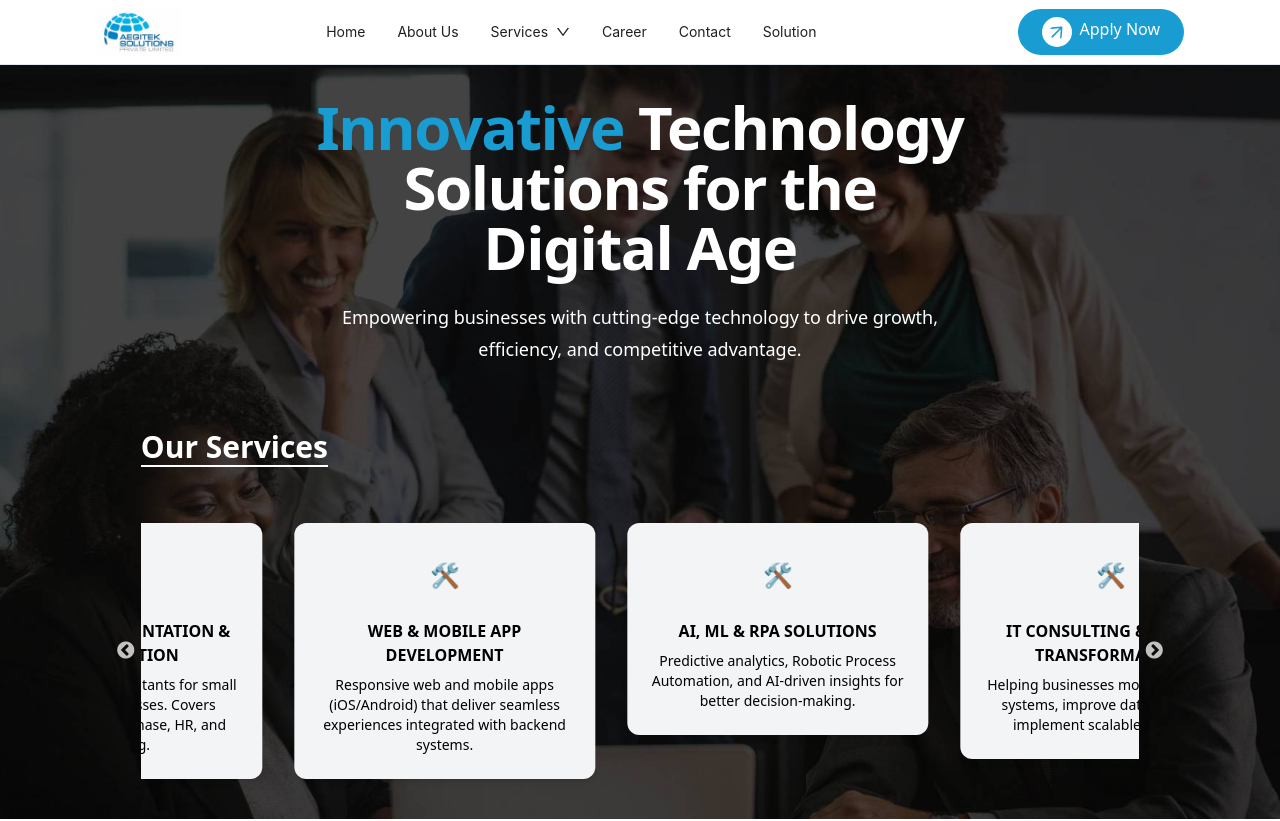
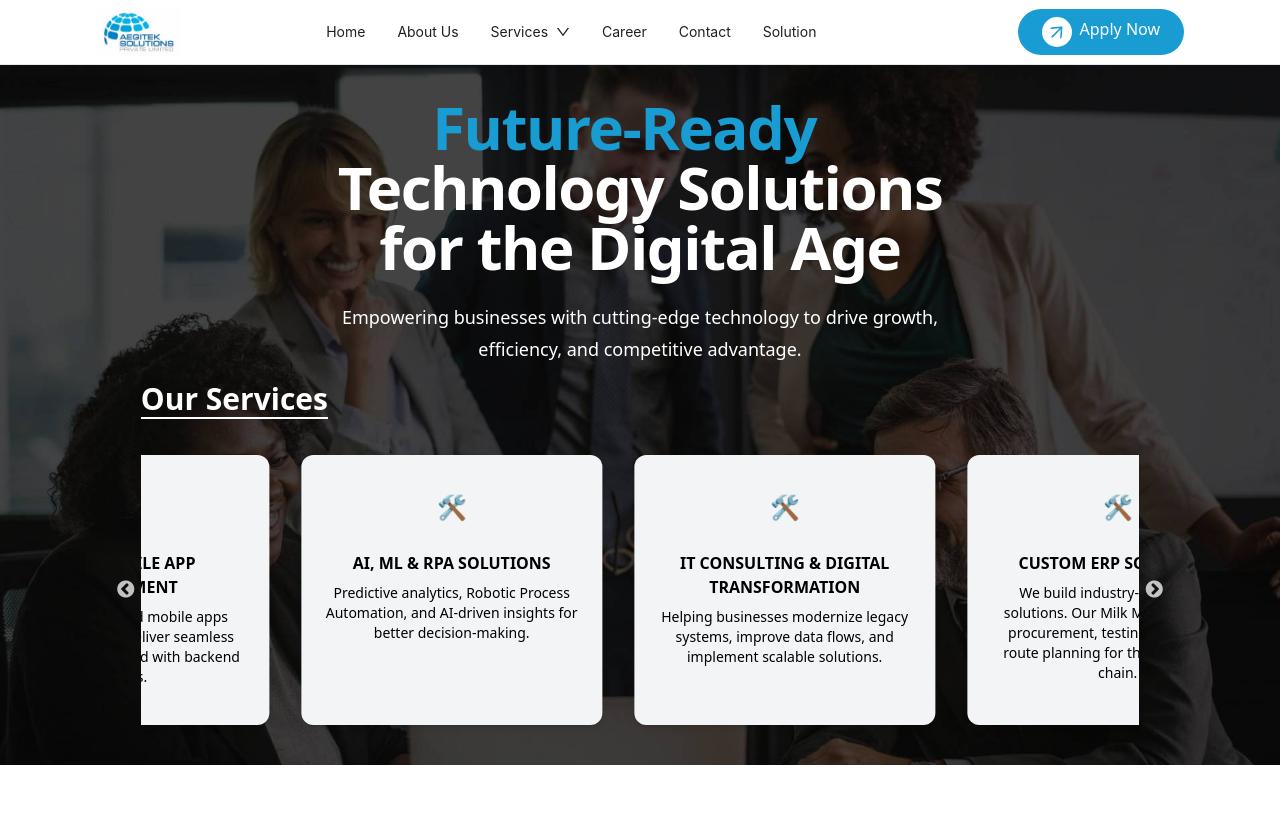
Before and after one commit to priya-saran12345/aegitk-website, a Next.js app: page / in a window 1280 px wide. Shown: the top 821 px of the page. Built offline with nearby package versions, Linux system fonts and the light colour scheme.

Commit message:
complete about page

```diff
--- a/package.json
+++ b/package.json
@@ -16,10 +16,13 @@
     "antd": "^5.26.0",
     "class-variance-authority": "^0.7.1",
     "clsx": "^2.1.1",
+    "framer-motion": "^12.18.1",
     "lucide-react": "^0.513.0",
     "next": "15.3.3",
     "react": "^19.0.0",
     "react-dom": "^19.0.0",
+    "react-intersection-observer": "^9.16.0",
+    "react-simple-typewriter": "^5.0.1",
     "react-slick": "^0.30.3",
     "slick-carousel": "^1.8.1",
     "tailwind-merge": "^3.3.1"
--- a/src/app/globals.css
+++ b/src/app/globals.css
@@ -3,41 +3,32 @@
 :root {
          --blue: '#189CD2',
 }
-@keyframes fadeIn {
-  0% {
-      top: 65%;
-      right: 0;
-  }
-  15%{
-    top: 55%;
-    right: -5;
-  }
-  25%{
-    top: 45%;
-    right: -5;
-  }
-  50%{
-    top: 35%;
-    right: -5;
-  }
-  75%{
-    top: 25%;
-    right: -5%;
-  }
-  85%{
-    top: 15%;
-    right: -5%;
-  }
-  100% {
-      top: 0%;
-      right: 0%;
-  }
-}
 
-/* Apply animation and background color on hover */
-.outer-container:hover .fade-in {
-  animation: fadeIn 0.15s ease-in-out forwards;
-  /* background-color: chartreuse; */
 
-  z-index: 900!important;
-}
+
+.loader {
+      width: 48px;
+      height: 48px;
+      border:10px solid #FFF;
+      border-radius: 50%;
+      position: relative;
+      transform:rotate(45deg);
+      box-sizing: border-box;
+    }
+    .loader::before {
+      content: "";
+      position: absolute;
+      box-sizing: border-box;
+      inset:-10px;
+      border-radius: 50%;
+      border:10px solid #FF3D00;
+      animation: prixClipFix 2s infinite linear;
+    }
+
+    @keyframes prixClipFix {
+        0%   {clip-path:polygon(50% 50%,0 0,0 0,0 0,0 0,0 0)}
+        25%  {clip-path:polygon(50% 50%,0 0,100% 0,100% 0,100% 0,100% 0)}
+        50%  {clip-path:polygon(50% 50%,0 0,100% 0,100% 100%,100% 100%,100% 100%)}
+        75%  {clip-path:polygon(50% 50%,0 0,100% 0,100% 100%,0 100%,0 100%)}
+        100% {clip-path:polygon(50% 50%,0 0,100% 0,100% 100%,0 100%,0 0)}
+    }
--- a/src/components/ServiceSlider.tsx
+++ b/src/components/ServiceSlider.tsx
@@ -1,10 +1,10 @@
-"use client"; // Only if using app router (Next.js 13+)
-import Slider from 'react-slick'
-// import dynam/ic from "next/dynamic";x`
+'use client';
+
+import Slider from 'react-slick';
+import { motion } from 'framer-motion';
+import { useInView } from 'react-intersection-observer';
 import "slick-carousel/slick/slick.css";
 import "slick-carousel/slick/slick-theme.css";
-
-// const Slider = dynamic(() => import("react-slick"), { ssr: false }); // ⛔ Prevent SSR issues
 
 const services = [
   {
@@ -35,12 +35,13 @@ const services = [
 ];
 
 const sliderSettings = {
-  // dots: true,
   infinite: true,
   speed: 500,
   slidesToShow: 3,
   slidesToScroll: 1,
-  autoplay:true,
+  autoplay: true,
+  autoplaySpeed: 2000,
+  pauseOnHover: true, // ⛔️ Pauses autoplay on hover
   responsive: [
     {
       breakpoint: 1024,
@@ -54,25 +55,37 @@ const sliderSettings = {
 };
 
 export function ServiceSlider() {
+  const { ref, inView } = useInView({ triggerOnce: true, threshold: 0.1 });
+
   return (
-    <div className=" pt-16 pb-6 px-6  lg:px-12">
-      <h2 className="text-3xl w-fit font-bold text-start border-b-2 border-white text-white  mb-10">Our Services</h2>
-      <div className="h-full"> {/* Ensure parent has a height */}
+    <div className="pt-4 pb-6 px-6 lg:px-12" ref={ref}>
+      <h2 className="text-3xl w-fit font-bold text-start border-b-2 border-white text-white mb-5">
+        Our Services
+      </h2>
+
+      <div className="h-full">
         <Slider {...sliderSettings}>
           {services.map((service, index) => (
-      <div key={index} className="p-4 h-full"> {/* Take full height of parent */}
-        <div className="h-full flex flex-col justify-between bg-gray-100 p-6 rounded-xl shadow-md">
+            <motion.div
+              key={index}
+              className="p-4 h-full"
+              initial={{ opacity: 0, y: 40 ,x:-60 }}
+              animate={inView ? { opacity: 1, y: 0 } : {}}
+              transition={{ delay: index * 0.2, duration: 0.6, ease: 'easeOut' }}
+            >
+              <div className="h-full flex flex-col justify-between bg-gray-100 p-6 rounded-xl shadow-md min-h-[270px]">
                 <div>
                   <div className="text-2xl bg-primary/60 w-fit mx-auto p-3 rounded-lg mb-4">🛠️</div>
-            <h3 className="text-md text-blue font-semibold mb-2">{service.title}</h3>
-            <p className="text-sm">{service.description}</p>
+                  <h3 className="text-md text-blue font-semibold mb-2 text-center">
+                    {service.title}
+                  </h3>
+                  <p className="text-sm text-center">{service.description}</p>
                 </div>
               </div>
-      </div>
+            </motion.div>
           ))}
         </Slider>
       </div>
-
     </div>
   );
 }
--- a/src/components/features.tsx
+++ b/src/components/features.tsx
@@ -1,3 +1,5 @@
+'use client';
+
 import {
   Card,
   CardContent,
@@ -13,6 +15,8 @@ import {
   Cloud,
   Cpu,
 } from "lucide-react";
+import { motion } from "framer-motion";
+import { useInView } from "react-intersection-observer";
 
 export default function Features() {
   const features = [
@@ -54,27 +58,47 @@ export default function Features() {
     },
   ];
 
+  const { ref, inView } = useInView({
+    triggerOnce: true,
+    threshold: 0.1,
+  });
+
   return (
-    <div className="py-16 lg:w-[90%]  px-6 mx-auto">
+    <div className="py-16 lg:w-[90%] px-6 mx-auto" ref={ref}>
       <div className="mx-auto px-4">
-        <div className="max-w-3xl mx-auto text-center mb-12">
-          <h2 className="text-3xl font-bold mb-4"> <span className="text-[#189CD2]">Our</span>  Core Services</h2>
+        {/* Heading & Description */}
+        <motion.div
+          initial={{ opacity: 0, y: 40 ,x:40 }}
+          animate={inView ? { opacity: 1, y: 0 } : {}}
+          transition={{ duration: 1.2, ease: "easeOut" }}
+          className="max-w-3xl mx-auto text-center mb-12"
+        >
+          <h2 className="text-3xl font-bold mb-4">
+            <span className="text-[#189CD2]">What</span> we do
+          </h2>
           <p className="text-lg text-muted-foreground">
             We provide a comprehensive range of technology solutions to help your business thrive in the digital age.
           </p>
-        </div>
+        </motion.div>
 
+        {/* Feature Cards */}
         <div className="grid grid-cols-1 md:grid-cols-2 lg:grid-cols-3 gap-6">
           {features.map((feature, index) => (
-  <div
+            <motion.div
               key={index}
+              initial={{ opacity: 0, y: 50 }}
+              animate={inView ? { opacity: 1, y: 0 } : {}}
+              transition={{
+                duration: 1.2,
+                delay: 0.3 + index * 0.2,
+                ease: "easeOut",
+              }}
               className="relative transition-all duration-300 group"
             >
-    {/* Glow effect behind the card */}
-    <div className="absolute inset-0 -z-10 rounded-2xl scale-105 opacity-0
-     group-hover:opacity-100 bg-[#189CD2]/20 border-[1px] border-[#189CD2]/30  transition-all duration-300" />
+              {/* Glow effect */}
+              <div className="absolute inset-0 -z-10 rounded-2xl scale-105 opacity-0 group-hover:opacity-100 bg-[#189CD2]/20 border-[1px] border-[#189CD2]/30 transition-all duration-300" />
 
-    {/* Card with hover border */}
+              {/* Card */}
               <Card className="rounded-2xl border-[1px] border-slate-200 z-30 shadow-lg transition-all duration-300 border bg-white border-transparent group-hover:border-[#189CD2]/30">
                 <CardHeader>
                   <div className="h-12 w-12 rounded-md bg-[#189CD2]/20 flex items-center justify-center mb-4">
@@ -88,9 +112,8 @@ export default function Features() {
                   </CardDescription>
                 </CardContent>
               </Card>
-  </div>
+            </motion.div>
           ))}
-
         </div>
       </div>
     </div>
--- a/src/components/hero.tsx
+++ b/src/components/hero.tsx
@@ -1,35 +1,62 @@
-// import Link from "next/link"
-// import { Button } from "@/components/ui/button"
-import {ServiceSlider} from '@/components/ServiceSlider'
+'use client';
+
+import { ServiceSlider } from '@/components/ServiceSlider';
+import { Typewriter } from 'react-simple-typewriter';
+import { motion } from 'framer-motion';
+import { useInView } from 'react-intersection-observer';
+
 export default function Hero() {
+  const { ref, inView } = useInView({ triggerOnce: true, threshold: 0.1 });
+
   return (
-<div
-  className="relative isolate overflow-hidden bg-cover bg-center"
-  style={{ backgroundImage: "url('/images/banner-bg.jpg')" }}
->
     <div
+      className="relative isolate overflow-hidden bg-cover bg-center"
+      style={{ backgroundImage: "url('/images/banner-bg.jpg')" }}
+      ref={ref}
+    >
+      <div
         className="absolute inset-x-0 -top-40 -z-10 transform-gpu overflow-hidden blur-3xl sm:-top-80"
         aria-hidden="true"
-      >
+      ></div>
 
-      </div>
-      <div className="mx-auto  px-6  lg:px-8">
+      <div className="mx-auto px-6 lg:px-8">
         <div className="mx-auto lg:w-[90%] text-center">
-          <div className=' mx-auto mt-8 max-w-2xl'>
+          <motion.div
+            className="mx-auto mt-8 max-w-2xl"
+            initial={{ opacity: 0, y: 50 }}
+            animate={inView ? { opacity: 1, y: 0 } : {}}
+            transition={{ duration: 0.8, ease: 'easeOut' }}
+          >
+            <h1 className="text-4xl font-bold tracking-tight text-white sm:text-6xl">
+              <span className="text-[#189CD2]">
+                <Typewriter
+                  words={['Innovative', 'Intelligent', 'Future-Ready']}
+                  loop={true}
+                  cursor
+                  cursorStyle="|"
+                  typeSpeed={80}
+                  deleteSpeed={50}
+                  delaySpeed={1000}
+                />
+              </span>
+              <br />
+              Technology Solutions for the Digital Age
+            </h1>
 
+            <p className="mt-6 text-lg leading-8 text-white">
+              Empowering businesses with cutting-edge technology to drive growth, efficiency, and competitive advantage.
+            </p>
+          </motion.div>
 
-          <h1 className="text-4xl font-bold tracking-tight text-white sm:text-6xl">
-             <span className="text-[#189CD2]">Innovative</span>  Technology Solutions for the Digital Age
-          </h1>
-          <p className="mt-6 text-lg  leading-8 text-white">
-            Empowering businesses with cutting-edge technology to drive growth, efficiency, and competitive advantage.
-          </p>
-          </div>
-                        <ServiceSlider />
-
+          <motion.div
+            initial={{ opacity: 0, y: 30 }}
+            animate={inView ? { opacity: 1, y: 0 } : {}}
+            transition={{ duration: 0.8, ease: 'easeOut', delay: 0.3 }}
+          >
+            <ServiceSlider />
+          </motion.div>
         </div>
       </div>
-
     </div>
-  )
+  );
 }
--- a/src/components/services.tsx
+++ b/src/components/services.tsx
@@ -1,5 +1,10 @@
-import Image from "next/image"
-import CustomButton from "@/components/button"
+'use client';
+
+import Image from "next/image";
+import CustomButton from "@/components/button";
+import { motion } from "framer-motion";
+import { useInView } from "react-intersection-observer";
+
 const services = [
   {
     number: "01",
@@ -37,32 +42,54 @@ const services = [
     ],
     image: "https://aegitek.com/img/vms-new1.jpg",
   },
-]
+];
 
 export default function Services() {
+  const { ref, inView } = useInView({ triggerOnce: true, threshold: 0.1 });
+
   return (
     <div className="bg-gray-50">
       <section className="py-16 lg:w-[90%] mx-auto px-6 lg:px-10 bg-gray-50">
-      <div className=" mx-auto text-center mb-12">
-        <h2 className="text-3xl font-bold mb-4">
+        <div className="mx-auto text-center mb-12">
+          <motion.h2
+            className="text-3xl font-bold mb-4"
+            initial={{ opacity: 0, y: 40 }}
+            animate={inView ? { opacity: 1, y: 0 } : {}}
+            transition={{ duration: 1 }}
+          >
             <span className="text-[#189CD2]">How</span> We Work
-        </h2>
-        <p className="text-muted-foreground text-lg">
+          </motion.h2>
+          <motion.p
+            className="text-muted-foreground text-lg"
+            initial={{ opacity: 0 }}
+            animate={inView ? { opacity: 1 } : {}}
+            transition={{ duration: 1.2, delay: 0.2 }}
+          >
             Our proven methodology ensures successful outcomes for every project.
-        </p>
+          </motion.p>
         </div>
 
-      <div className="grid gap-10 sm:grid-cols-2 lg:grid-cols-3">
+        <div
+          className="grid gap-10 sm:grid-cols-2 lg:grid-cols-3"
+          ref={ref}
+        >
           {services.map((service, index) => (
-    <div
+            <motion.div
               key={index}
-      className="relative bg-white rounded-2xl
-      shadow-md overflow-hidden hover:shadow-lg transition-shadow duration-300 "
+              className="relative bg-white rounded-2xl shadow-md overflow-hidden hover:shadow-lg transition-shadow duration-300"
+              initial={{ opacity: 0, y: 60 }}
+              animate={inView ? { opacity: 1, y: 0 } : {}}
+              transition={{ duration: 1, delay: 0.3 + index * 0.2, ease: "easeOut" }}
             >
               {/* Number Badge */}
-      <div className="absolute top-4 left-4 z-20 border-2 border-white w-10 h-10 rounded-full bg-[#189CD2] text-white flex items-center justify-center font-bold shadow-md">
+              <motion.div
+                className="absolute top-4 left-4 z-20 border-2 border-white w-10 h-10 rounded-full bg-[#189CD2] text-white flex items-center justify-center font-bold shadow-md"
+                initial={{ scale: 0 }}
+                animate={inView ? { scale: 1 } : {}}
+                transition={{ duration: 0.5, delay: 0.4 + index * 0.2 }}
+              >
                 {service.number}
-      </div>
+              </motion.div>
 
               {/* Image */}
               <Image
@@ -79,18 +106,21 @@ export default function Services() {
                 <p className="text-muted-foreground mb-4 text-sm">{service.description}</p>
                 <ul className="space-y-2 text-sm mb-4 text-gray-700">
                   {service.points.map((point, idx) => (
-                  <li key={idx} className="flex bg-slate-100  p-2 rounded-lg items-start">
+                    <li
+                      key={idx}
+                      className="flex bg-slate-100 p-2 rounded-lg items-start"
+                    >
                       <span className="mr-2 text-[#189CD2]">✓</span>
                       <span>{point}</span>
                     </li>
                   ))}
                 </ul>
-<CustomButton link="contact" text="Read More" />            </div>
+                <CustomButton link="contact" text="Read More" />
               </div>
+            </motion.div>
           ))}
         </div>
       </section>
     </div>
-
-  )
+  );
 }
--- a/src/components/team.tsx
+++ b/src/components/team.tsx
@@ -1,7 +1,39 @@
-import { Card, CardContent, CardFooter } from "@/components/ui/card";
+'use client';
+
+import {
+  Card,
+  CardContent,
+  CardFooter,
+} from "@/components/ui/card";
 import { Linkedin, Twitter } from "lucide-react";
 import Link from "next/link";
 import Image from "next/image";
+import { motion } from "framer-motion";
+import { useInView } from "react-intersection-observer";
+import { useEffect, useState } from "react";
+import type { Variants } from 'framer-motion';
+
+const cardVariants:Variants= {
+  hidden: { opacity: 0, y: 50 },
+  visible: (i: number) => ({
+    opacity: 1,
+    y: 0,
+    transition: { delay: i * 0.2, duration: 0.6, ease: "easeOut" },
+  }),
+};
+
+const contentVariants:Variants = {
+  hidden: { opacity: 0, y: 20 },
+  visible: (i: number) => ({
+    opacity: 1,
+    y: 0,
+    transition: {
+      delay: i * 0.15,
+      duration: 0.6,
+      ease: "easeOut",
+    },
+  }),
+};
 
 export default function Team() {
   const team = [
@@ -31,31 +63,56 @@ export default function Team() {
     },
   ];
 
+  const { ref, inView } = useInView({ triggerOnce: true, threshold: 0.1 });
+  const [startAnimation, setStartAnimation] = useState(false);
+
+  useEffect(() => {
+    if (inView) {
+      const timer = setTimeout(() => setStartAnimation(true), 2000);
+      return () => clearTimeout(timer);
+    }
+  }, [inView]);
+
   return (
-    <section className=" lg:w-[90%] mx-auto px-6 py-16">
+    <section className="lg:w-[90%] mx-auto px-6 py-16" ref={ref}>
       <div className="container mx-auto px-4">
         <div className="max-w-3xl mx-auto text-center mb-12">
-          <h2 className="text-3xl font-bold mb-4">
+          <motion.h2
+            className="text-3xl font-bold mb-4"
+            initial={{ opacity: 0, y: 40 }}
+            animate={startAnimation ? { opacity: 1, y: 0 } : {}}
+            transition={{ duration: 0.8 }}
+          >
             <span className="text-[#189CD2]">Meet</span> Our Team
-          </h2>
-          <p className="text-lg text-muted-foreground">
-            Our team of experts is passionate about technology and committed to
-            your success.
-          </p>
+          </motion.h2>
+          <motion.p
+            className="text-lg text-muted-foreground"
+            initial={{ opacity: 0 }}
+            animate={startAnimation ? { opacity: 1 } : {}}
+            transition={{ delay: 0.2, duration: 0.8 }}
+          >
+            Our team of experts is passionate about technology and committed to your success.
+          </motion.p>
         </div>
+
         <div className="grid grid-cols-1 md:grid-cols-2 lg:grid-cols-4 gap-6">
           {team.map((member, index) => (
-            <Card key={index} className="border-0 shadow-sm">
+            <motion.div
+              key={index}
+              variants={cardVariants}
+              initial="hidden"
+              animate={startAnimation ? "visible" : "hidden"}
+              custom={index}
+            >
+              <Card className="border-0 shadow-sm h-full">
                 <CardContent className="pt-6 text-center">
-                <div
+                  <motion.div
                     className="relative mx-auto z-20 flex items-end justify-center rounded-full w-32 h-32 sm:w-40 sm:h-40 md:w-48 md:h-48 xl:w-52 xl:h-52
-                    bg-black/20 hover:bg-[#D4ECF7]
-                    group transition-all duration-300 ease-in-out overflow-visible mb-4"
+                    bg-black/20 hover:bg-[#D4ECF7] group transition-all duration-300 ease-in-out overflow-visible mb-4"
+                    variants={contentVariants}
+                    custom={index}
                   >
-                  <div
-                    className="grayscale hover:grayscale-0 inset-0 rounded-full
-                    overflow-hidden top-2 group-hover:top-0 transition-all duration-200 ease-in-out relative w-full h-full"
-                  >
+                    <div className="grayscale hover:grayscale-0 inset-0 rounded-full overflow-hidden top-2 group-hover:top-0 transition-all duration-200 ease-in-out relative w-full h-full">
                       <Image
                         src="/images/aegiteklogo.jpg"
                         alt={`Profile image of ${member.name}`}
@@ -65,36 +122,55 @@ export default function Team() {
                         loading="lazy"
                       />
                     </div>
-                  {/* <div className="absolute border-white border-4 z-[9999] fade-in w-[50px] h-[50px] sm:w-[55px] sm:h-[55px]  right-5 flex items-center justify-center rounded-full bg-blue">
-                    <span className="text-white text-xl font-semibold flex items-center justify-center">
-                      <Image
-                        src={"https://www.shutterstock.com/shutterstock/photos/396743521/display_1500/stock-vector-code-icon-396743521.jpg"}
-                        alt="chevron icon"
-                        width={25}
-                        height={25}
-                      />
-                    </span>
-                  </div> */}
-                </div>
-                <h3 className="font-bold text-lg">{member.name}</h3>
-                <p className="text-sm text-primary mb-2">{member.role}</p>
-                <p className="text-sm text-muted-foreground">{member.bio}</p>
+                  </motion.div>
+
+                  <motion.h3
+                    className="font-bold text-lg"
+                    variants={contentVariants}
+                    custom={index + 1}
+                  >
+                    {member.name}
+                  </motion.h3>
+                  <motion.p
+                    className="text-sm text-primary mb-2"
+                    variants={contentVariants}
+                    custom={index + 2}
+                  >
+                    {member.role}
+                  </motion.p>
+                  <motion.p
+                    className="text-sm text-muted-foreground"
+                    variants={contentVariants}
+                    custom={index + 3}
+                  >
+                    {member.bio}
+                  </motion.p>
                 </CardContent>
+
                 <CardFooter className="justify-center space-x-4">
-                <div className="bg-[#189CD2]/20 hover:bg-black duration-300 hover:text-white rounded-full p-3">
+                  <motion.div
+                    className="bg-[#189CD2]/20 hover:bg-black duration-300 hover:text-white rounded-full p-3"
+                    variants={contentVariants}
+                    custom={index + 4}
+                  >
                     <Link href="#">
                       <Linkedin className="h-5 w-5" />
                       <span className="sr-only">LinkedIn</span>
                     </Link>
-                </div>
-                <div className="bg-[#189CD2]/20 hover:bg-black duration-300 hover:text-white rounded-full p-3">
+                  </motion.div>
+                  <motion.div
+                    className="bg-[#189CD2]/20 hover:bg-black duration-300 hover:text-white rounded-full p-3"
+                    variants={contentVariants}
+                    custom={index + 5}
+                  >
                     <Link href="#">
                       <Twitter className="h-5 w-5" />
                       <span className="sr-only">Twitter</span>
                     </Link>
-                </div>
+                  </motion.div>
                 </CardFooter>
               </Card>
+            </motion.div>
           ))}
         </div>
       </div>
```
Also changed, not shown: src/app/loading.tsx (added, +9 -0 lines), src/components/footer.tsx (+5 -6 lines), 1 other file (tests, documents, lock files or other folders). Lines whose indentation alone changed are shown as unchanged.
